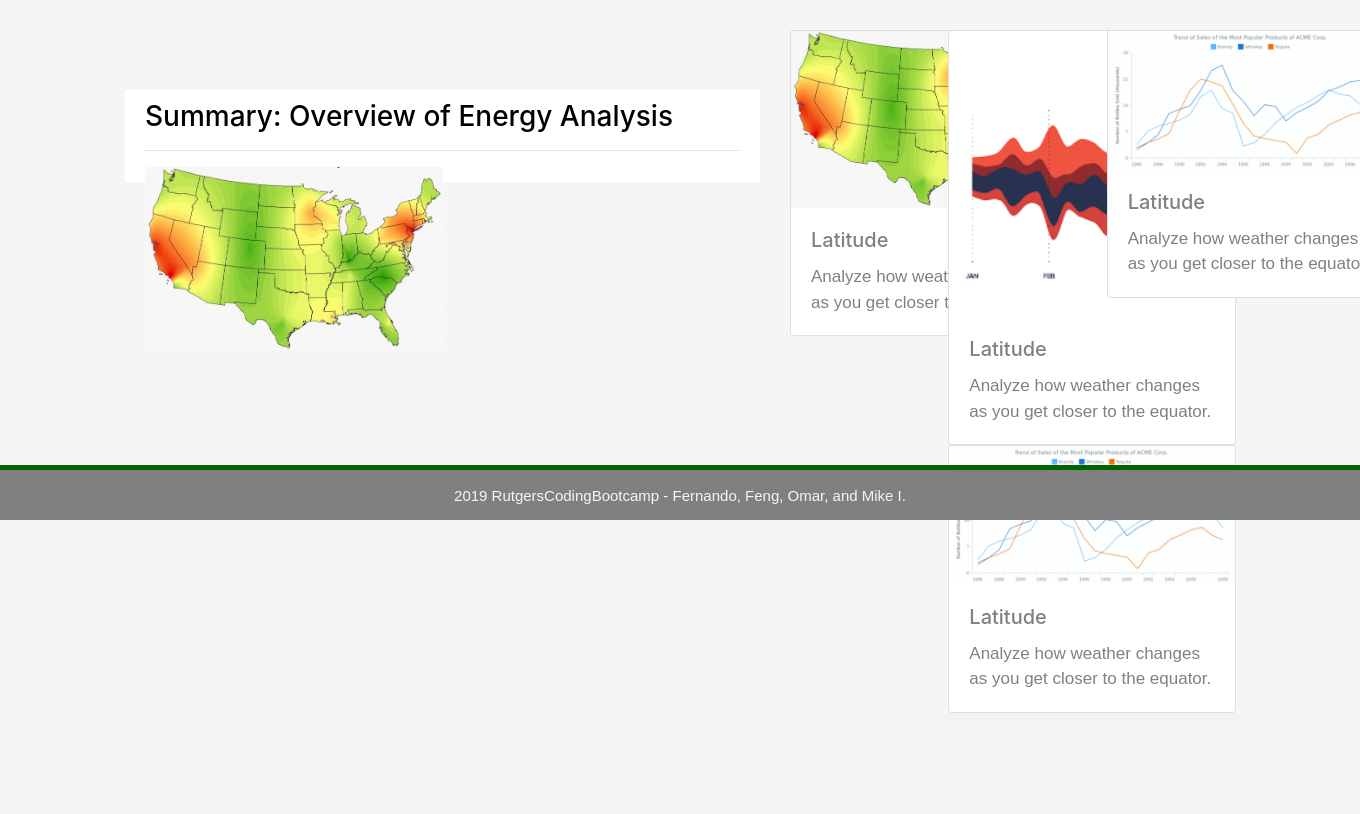
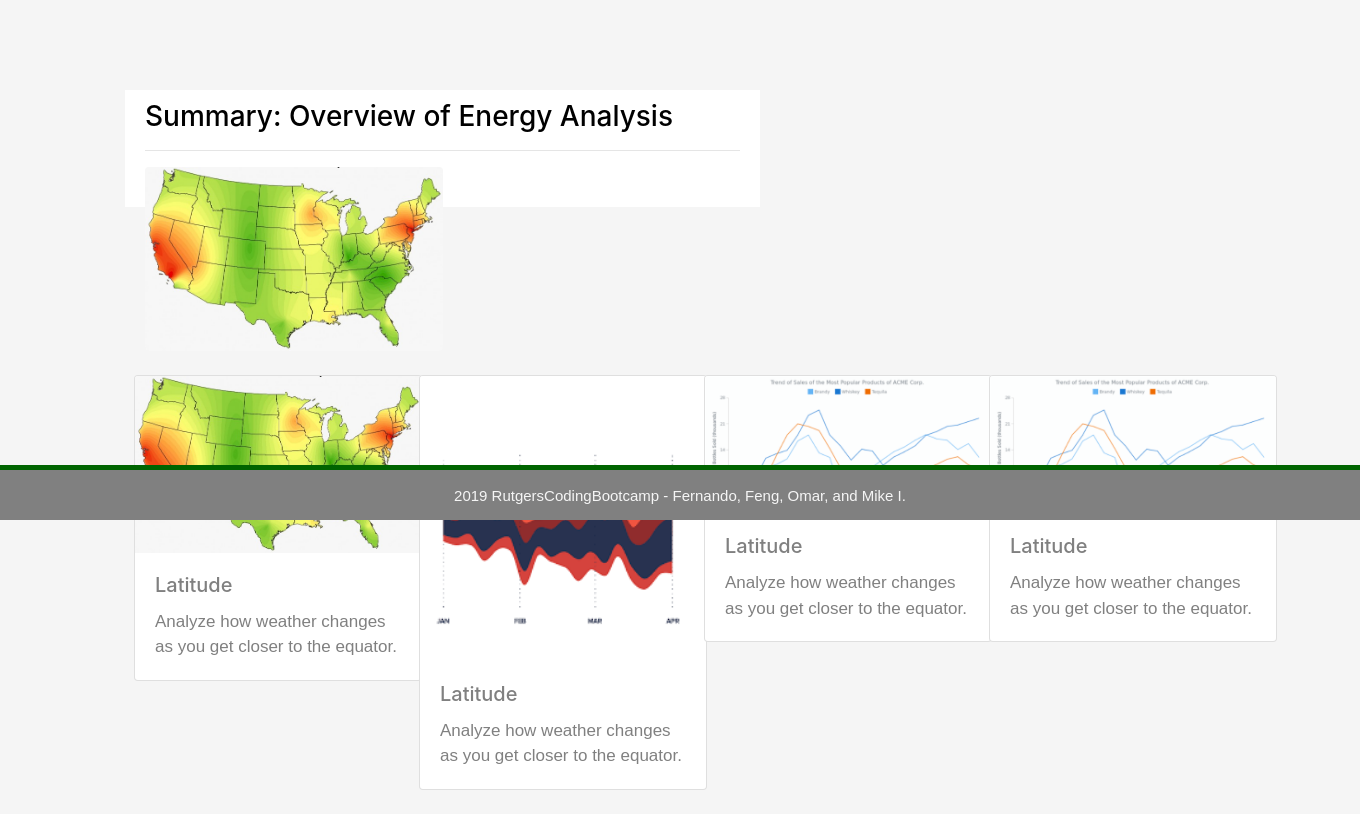
Before and after one commit to monteirof4/us-energy-analysis, a Flask app: page / in a window 1360 px wide; the page is wider, and only the part inside the window is pictured. Shown: the part 280-1094 px from the top of that part. Before the commit the page ends 993 px from the top of that part, so only its background shows below. Run offline with Flask 2, Linux system fonts and the light colour scheme; some libraries are stand-ins or nearby versions.

Commit message:
working on INDEX

```diff
--- a/templates/index.html
+++ b/templates/index.html
@@ -51,7 +51,7 @@
     <div class="row">
         <div class="col-lg-7 cold-md-12">
             <!-- Left Side Box -->
-            <div class="box">
+            <div class="box" style="padding-bottom: 40px;">
                 <h3 class="h3">Summary: Overview of Energy Analysis</h3>
                 <hr>
                 <img src="static/img/Heatmap.jpeg" class="vizualization rounded float-left" alt="Heatmap">
@@ -59,7 +59,8 @@
                 <p></p>
             </div>
         </div>
-        <div class="col-lg-5 col-md-16">
+    </div>
+        <!-- <div class="col-lg-5 col-md-16"> -->
             <!-- Right Side Box -->
             <!-- <div class="box">
                 <h5 class="title">Visualizations</h5>
@@ -91,9 +92,8 @@
                     </div>
                 </div>
             </div> -->
-
             <div class="row justify-content-center">
-                    <div class="col-lg-4 col-sm-6">
+                    <div class="col-lg-3 col-sm-6 p-4">
                         <a href="heatmap">
                             <div class="card" style="width: 18rem;">
                                 <img src="static/img/Heatmap.jpeg" class="card-img-top" alt="...">
@@ -104,7 +104,7 @@
                             </div>
                         </a>
                     </div>
-                    <div class="col-lg-4 col-sm-6">
+                    <div class="col-lg-3 col-sm-6 p-4">
                             <a href="streamgraph">
                                 <div class="card" style="width: 18rem;">
                                     <img src="static/img/Streamgraph.png" class="card-img-top" alt="...">
@@ -115,7 +115,7 @@
                                 </div>
                             </a>
                     </div>
-                    <div class="col-lg-4 col-sm-6">
+                    <div class="col-lg-3 col-sm-6 p-4">
                             <a href="linegraph">
                                 <div class="card" style="width: 18rem;">
                                     <img src="static/img/LineGraph.png" class="card-img-top" alt="...">
@@ -126,7 +126,7 @@
                                 </div>
                             </a>
                     </div>
-                    <div class="col-lg-4 col-sm-6">
+                    <div class="col-lg-3 col-sm-6 p-4">
                             <a href="scatter">
                                 <div class="card" style="width: 18rem;">
                                     <img src="static/img/LineGraph.png" class="card-img-top" alt="...">
```
